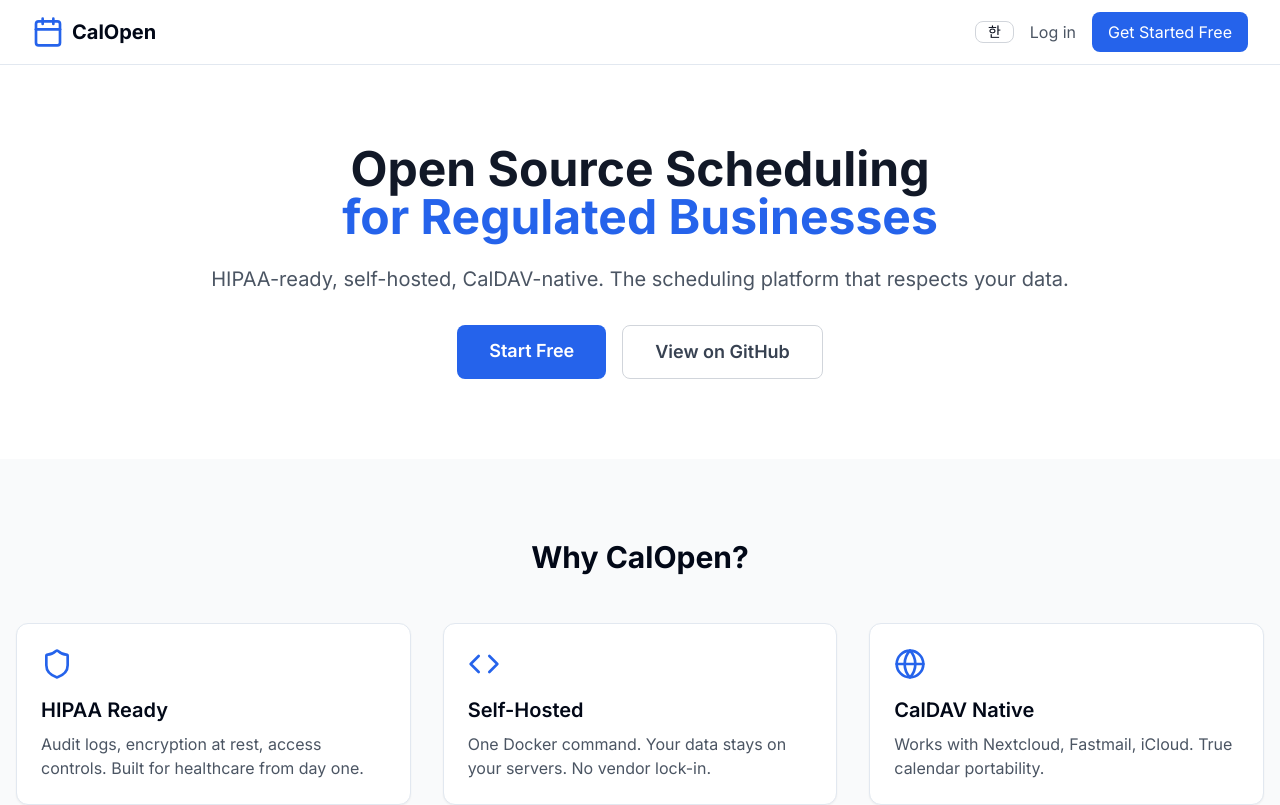
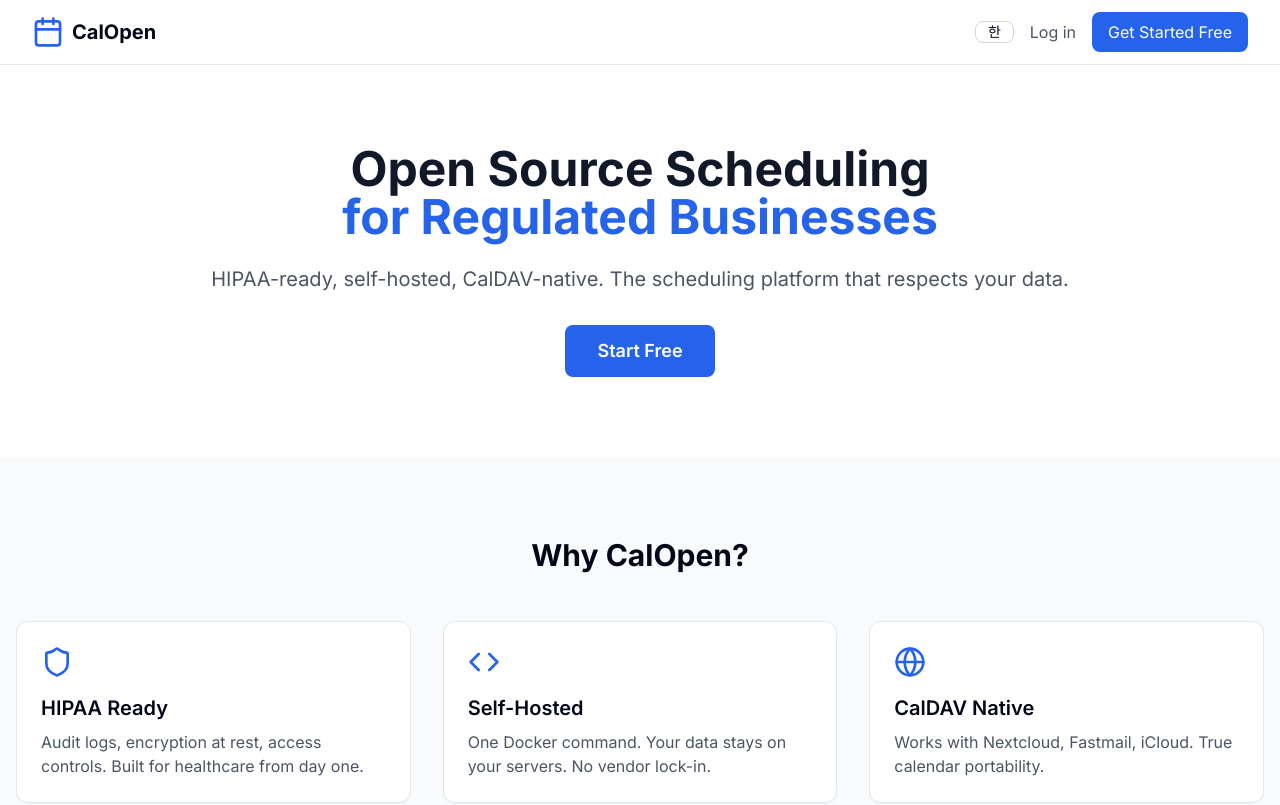
Before and after one commit to flffkaos-pixel/calopen, a Next.js app: page / in a window 1280 px wide. Shown: the top 805 px of the page. Built offline with nearby package versions, Linux system fonts and the light colour scheme; no server answers.

Commit message:
fix: prepare:false for pooler + remove GitHub button

```diff
--- a/src/app/page.tsx
+++ b/src/app/page.tsx
@@ -59,12 +59,6 @@
             >
               {t('nav.start')}
             </Link>
-            <a
-              href="https://github.com/flffkaos-pixel/calopen"
-              className="border border-gray-300 text-gray-700 px-8 py-3 rounded-lg text-lg font-semibold hover:bg-gray-50"
-            >
-              {t('nav.github')}
-            </a>
           </div>
         </div>
       </section>
--- a/src/lib/db/index.ts
+++ b/src/lib/db/index.ts
@@ -4,7 +4,9 @@
 
 const connectionString = process.env.DATABASE_URL!;
 
-const client = postgres(connectionString);
+// Supavisor pooler (port 6543, transaction mode) does not support
+// prepared statements — required for serverless (Vercel).
+const client = postgres(connectionString, { prepare: false });
 export const db = drizzle(client, { schema });
 
 export type Database = typeof db;
```
